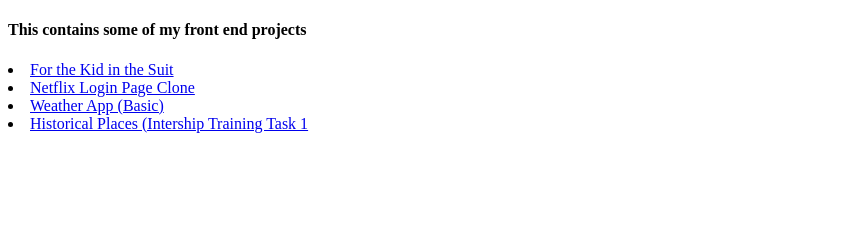
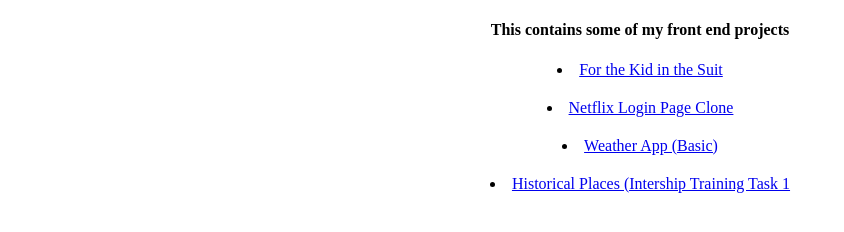
Before and after one commit to Agni005/ProjectsSNTC, a plain HTML site: page index.html in a window 1280 px wide. Shown: the whole page, without its empty margins (0-844 px from the left). Drawn offline with Linux system fonts and the light colour scheme.

Commit message:
Update index.html

```diff
--- a/index.html
+++ b/index.html
@@ -4,6 +4,15 @@
     <meta charset="UTF-8">
     <meta name="viewport" content="width=device-width, initial-scale=1.0">
     <title>Projects (Index)</title>
+    <style>
+        h4{
+            text-align: center;
+        }
+        li{
+            text-align: center;
+            margin-top: 20px;
+        }
+    </style>
 </head>
 <body>
     <h4> This contains some of my front end projects</h4>
```
